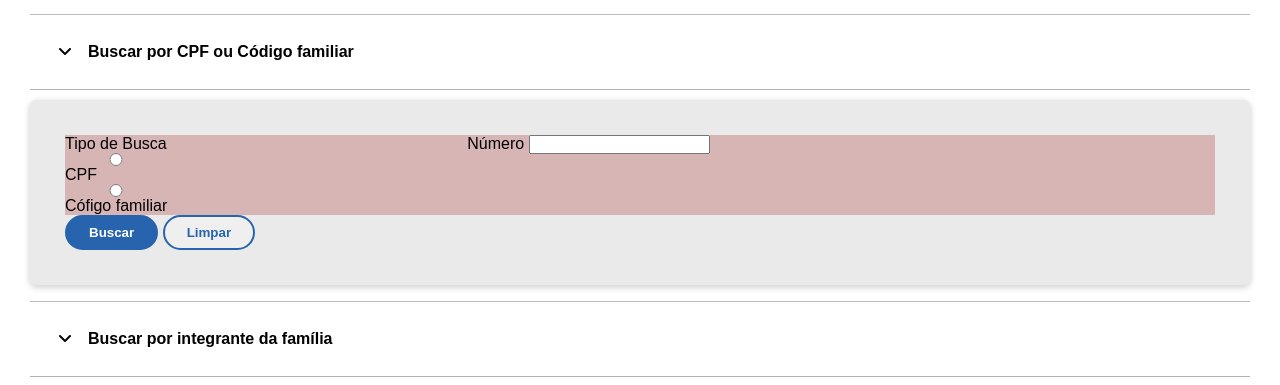
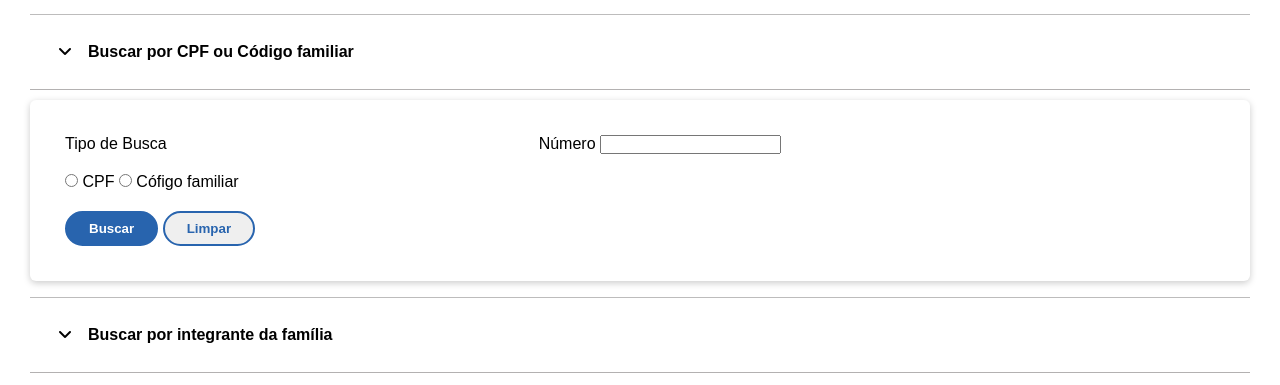
Before and after one commit to joaoirailton/cadunico-dataprev, a plain HTML site: page buscar.html in a window 1280 px wide. Shown: the part 171-556 px from the top of the page. Drawn offline with Linux system fonts and the light colour scheme.

Commit message:
Update buscar.html

```diff
--- a/buscar.html
+++ b/buscar.html
@@ -83,7 +83,7 @@
             margin-right: 1em;
         }
         div#box-formulario{
-            background-color: rgb(235, 234, 234);
+            background-color: rgb(255, 255, 255);
             padding: 35px;
             margin: 10px 0px;
             border-radius: 6px;
@@ -91,12 +91,12 @@
         }
         form{
             display: flex;
-            background-color: rgba(165, 42, 42, 0.273);
         }
         div#select-busca{
-            display: flex;
-            flex-direction: column;
             margin-right: 300px;
+        }
+        #select-busca div{
+            margin: 20px 0px;
         }
         button{
             font-weight: bold;
@@ -104,6 +104,9 @@
             border-radius: 30px;
             border: 2px solid #2864ae;
             color: #2864ae;
+        }
+        input[type='radio']{
+
         }
         .btn-destaque{
             background-color: #2864ae;
@@ -136,10 +139,12 @@
                 <form>
                     <div id="select-busca">
                         <label for="tipo-busca">Tipo de Busca</label>
-                        <input type="radio" name="tipo-busca" id="cpf" value="cpf">
-                        <label for="tipo-busca">CPF</label>
-                        <input type="radio" name="tipo-busca" id="codigo-familiar" value="codigo-familiar">
-                        <label for="tipo-busca">Cófigo familiar</label>
+                        <div>
+                            <input type="radio" name="tipo-busca" id="cpf" value="cpf">
+                            <label for="tipo-busca">CPF</label>
+                            <input type="radio" name="tipo-busca" id="codigo-familiar" value="codigo-familiar">
+                            <label for="tipo-busca">Cófigo familiar</label>
+                        </div>
                     </div>
                     <div id="numero">
                         <label for="numero">Número</label>
```
